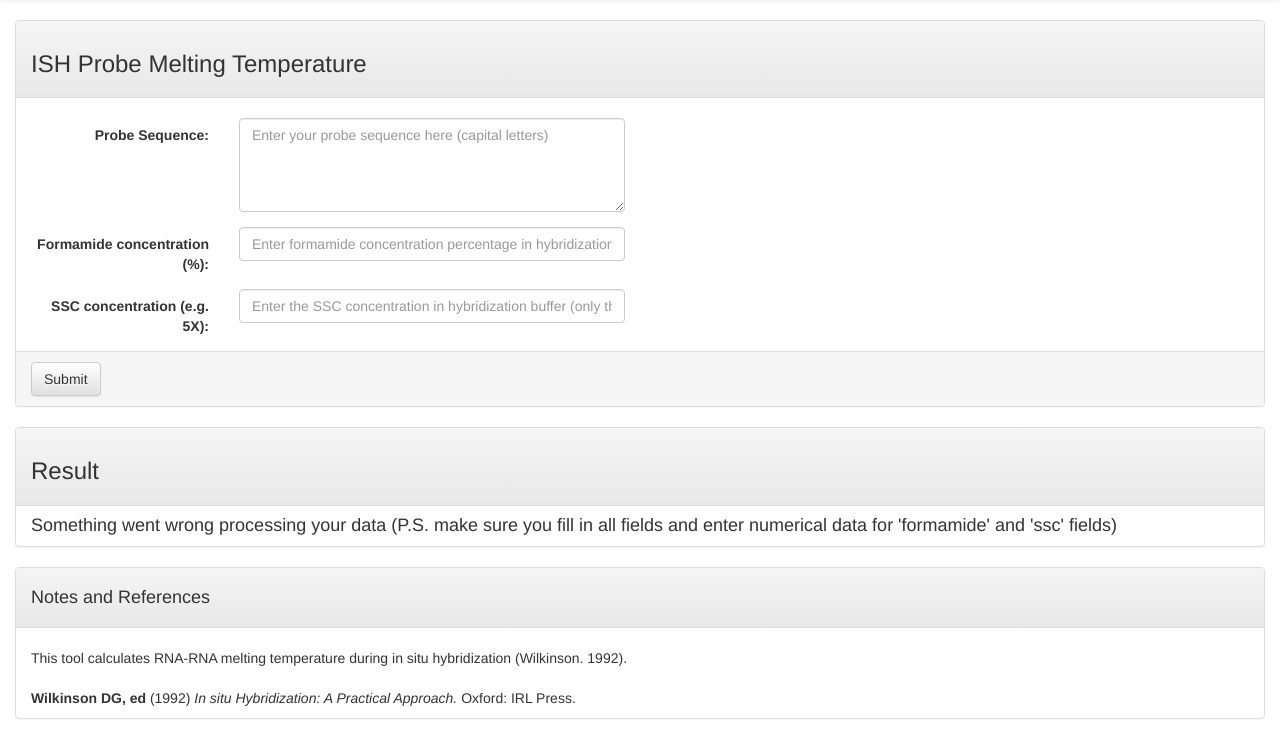
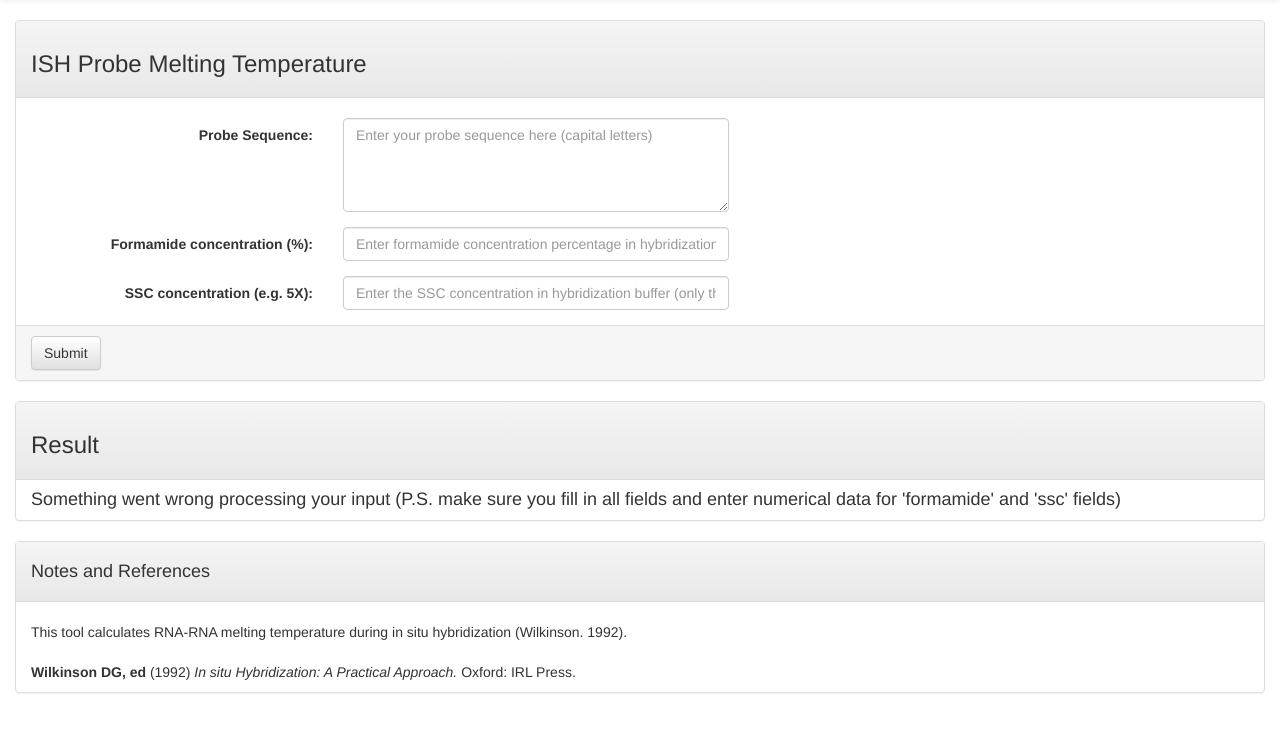
Before and after one commit to KaminskasB/page, a Django app: page /temperature/get_parameters/ in a window 1280 px wide. Shown: the part 52-800 px from the top of the page. Run offline with Django 3.2, Linux system fonts and the light colour scheme; some libraries are stand-ins or nearby versions.

Commit message:
Changed the layout a bit to suit smaller screen size

```diff
--- a/ISH/temperature/templates/temperature/index.html
+++ b/ISH/temperature/templates/temperature/index.html
@@ -56,21 +56,21 @@
                 <div class="container-fluid">
                     {% csrf_token %}
                     <div class="form-group">
-                        <label for="sequence" class="col-sm-2 control-label">Probe Sequence: </label>
+                        <label for="sequence" class="col-sm-3 control-label">Probe Sequence: </label>
                         <div class="col-sm-4">
             <textarea name="sequence" class="form-control" rows="4"
                       placeholder="Enter your probe sequence here (capital letters)"></textarea>
                         </div>
                     </div>
                     <div class="form-group">
-                        <label for="formamide" class="col-sm-2 control-label">Formamide concentration (%): </label>
+                        <label for="formamide" class="col-sm-3 control-label">Formamide concentration (%): </label>
                         <div class="col-sm-4">
                             <input type="text" name="formamide" class="form-control"
                                    placeholder="Enter formamide concentration percentage in hybridization buffer (only the number e.g. 50)">
                         </div>
                     </div>
                     <div class="form-group">
-                        <label for="ssc" class="col-sm-2 control-label">SSC concentration (e.g. 5X): </label>
+                        <label for="ssc" class="col-sm-3 control-label">SSC concentration (e.g. 5X): </label>
                         <div class="col-sm-4">
                             <input type="text" name="ssc" class="form-control"
                                    placeholder="Enter the SSC concentration in hybridization buffer (only the number e.g. 5)">
@@ -97,18 +97,18 @@
                         <h3>Result</h3>
                     </div>
                     <div class="container-fluid">
-                        <h4>Your probe's melting temperature is {{ melting_temperature }}. As a rule of thumb, might
+                        <h4>Your probe's melting temperature is {{ melting_temperature }} °C. As a rule of thumb, might
                             want to
                             try hybridization temperature around 25 °C lower ({{ ideal_temperature }}) first. Then,
                             anything
-                            15 °C higher or lower might work </h4>
+                            10 °C higher or lower might work </h4>
                     </div>
                 {% elif not success %}
                     <div class="panel-heading">
                         <h3>Result</h3>
                     </div>
                     <div class="container-fluid">
-                        <h4>Something went wrong processing your data (P.S. make sure you fill in all fields and enter
+                        <h4>Something went wrong processing your input (P.S. make sure you fill in all fields and enter
                             numerical data
                             for
                             'formamide' and 'ssc' fields)</h4>
```
